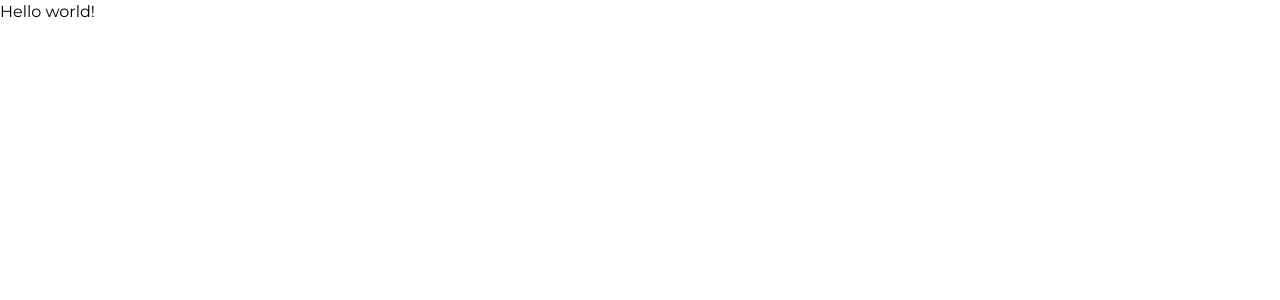
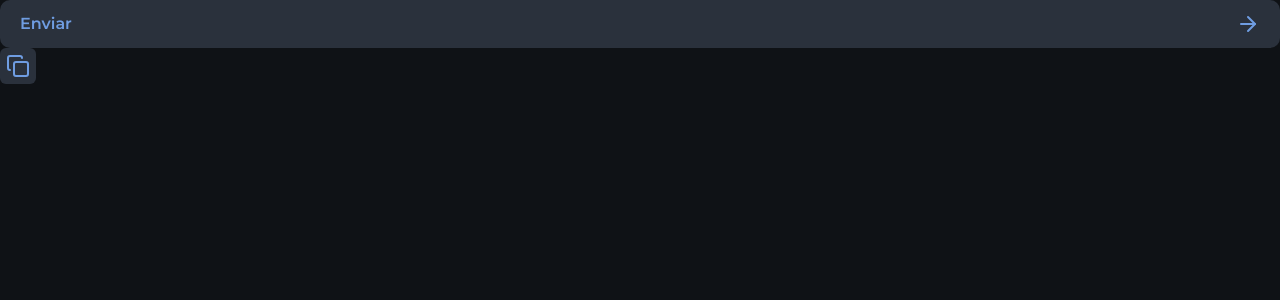
Before and after one commit to guioliveirx/devstage-react, a Next.js app: page / in a window 1280 px wide. Shown: the top 300 px of the page. Built offline with nearby package versions, Linux system fonts and the light colour scheme.

Commit message:
refactor: update project name and add new components with styles

```diff
--- a/package.json
+++ b/package.json
@@ -1,5 +1,5 @@
 {
-  "name": "web",
+  "name": "devstage-react",
   "version": "0.1.0",
   "private": true,
   "scripts": {
@@ -10,6 +10,7 @@
   },
   "dependencies": {
     "@tailwindcss/postcss": "^4.0.7",
+    "lucide-react": "^0.475.0",
     "next": "15.1.7",
     "postcss": "^8.5.3",
     "react": "^19.0.0",
--- a/src/app/globals.css
+++ b/src/app/globals.css
@@ -20,4 +20,6 @@
 
     --font-heading: var(--font-oxanium);
     --font-sans: var(--font-montserrat);
+
+    --radius-xl: 0.625rem;
 }
--- a/src/app/layout.tsx
+++ b/src/app/layout.tsx
@@ -31,7 +31,7 @@ export default function RootLayout({
   return (
     // Adiciona as duas fontes ao documento html
     <html lang="pt-br" className={`${oxanium.variable} ${montserrat.variable}`}>
-      <body>{children}</body>
+      <body className="bg-gray-900 text-gray-100 antialiased">{children}</body>
     </html>
   );
 }
--- a/src/app/page.tsx
+++ b/src/app/page.tsx
@@ -1,7 +1,18 @@
+import Button from "@/components/Button";
+import IconButton from "@/components/IconButton";
+import { ArrowRight, Copy } from "lucide-react";
+
 export default function Home() {
-  return (
-    <main>
-      <div>Hello world!</div>
-    </main>
-  );
+    return (
+        <main>
+            <Button>
+                Enviar
+                <ArrowRight/>
+            </Button>
+
+            <IconButton>
+                <Copy />
+            </IconButton>
+        </main>
+    );
 }
--- /dev/null
+++ b/src/components/Button.tsx
@@ -0,0 +1,15 @@
+import React, { ReactNode } from "react";
+
+interface ButtonProps {
+    children: ReactNode;
+}
+
+const Button = ({ children }: ButtonProps) => {
+    return (
+        <button className="flex justify-between items-center bg-gray-500 text-blue font-semibold h-12 w-full px-5 rounded-xl cursor-pointer transition-colors duration-300 ease-out hover:bg-blue hover:text-gray-700">
+            {children}
+        </button>
+    );
+};
+
+export default Button;
--- /dev/null
+++ b/src/components/IconButton.tsx
@@ -0,0 +1,15 @@
+import React, { ReactNode } from "react";
+
+interface IconButtonProps {
+    children: ReactNode;
+}
+
+const IconButton = ({ children }: IconButtonProps) => {
+    return (
+        <button className="p-1.5 bg-gray-500 text-blue font-semibold rounded-md cursor-pointer transition-colors duration-300 ease-out hover:bg-blue hover:text-gray-700">
+            {children}
+        </button>
+    );
+};
+
+export default IconButton;
```
Also changed, not shown: 1 other file (tests, documents, lock files or other folders).
